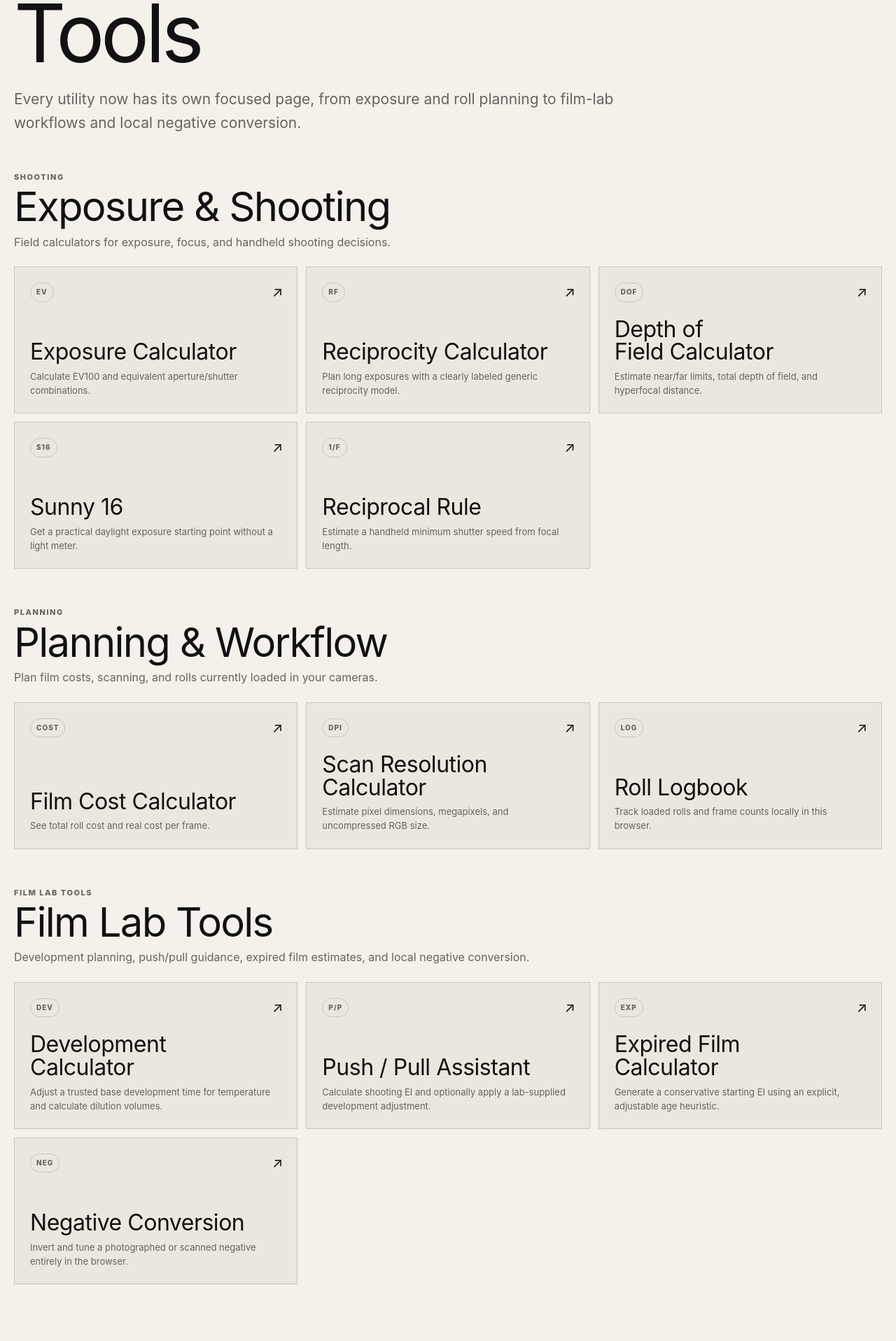
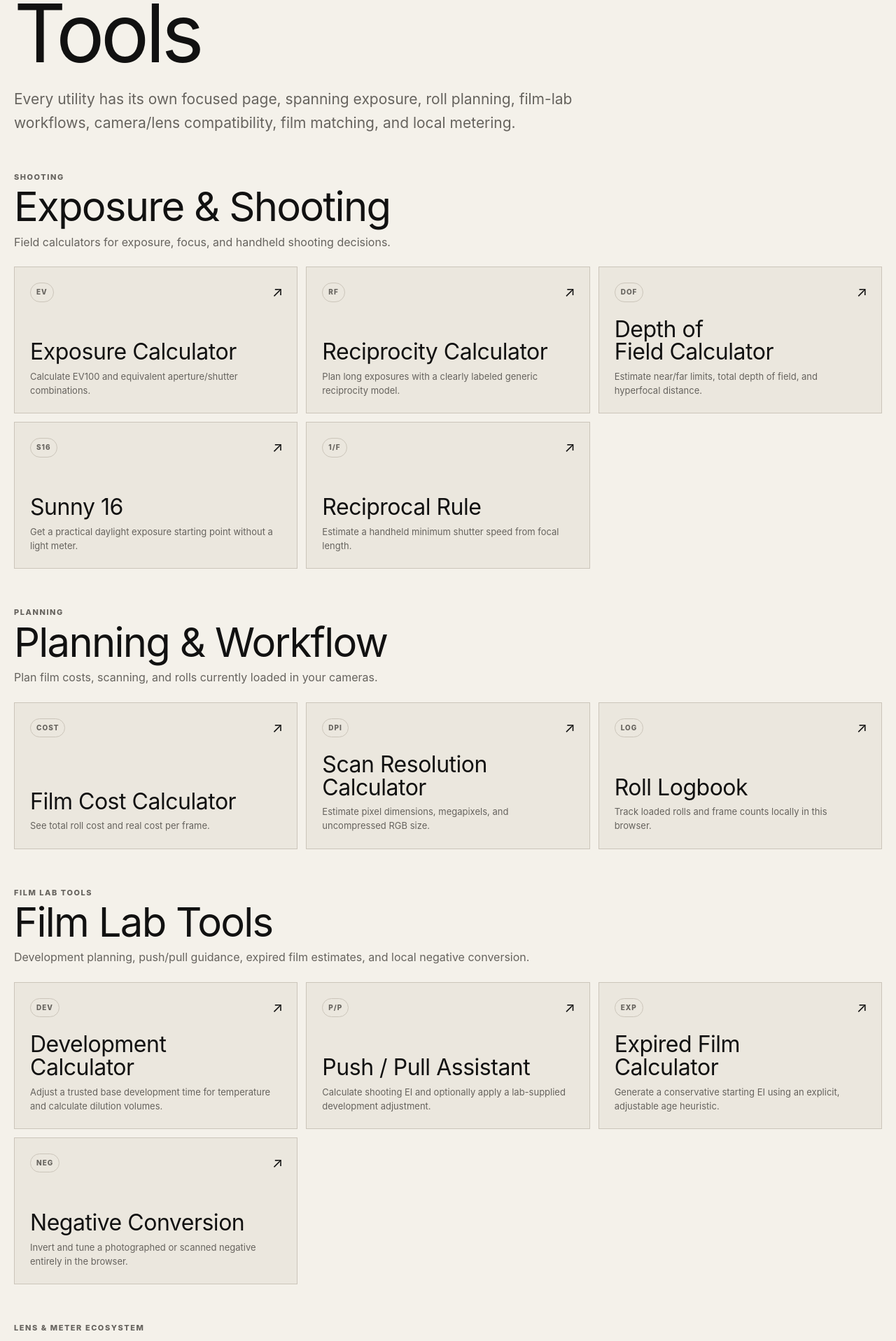
Before and after one commit to kzabCde/FilmIndex, a Next.js app: page /tools in a window 1280 px wide. Shown: the part 180-2097 px from the top of the page at 70% size. Built offline with nearby package versions, Linux system fonts and the light colour scheme.

Commit message:
feat: add ecosystem section to tool hub

```diff
--- a/app/tools/page.tsx
+++ b/app/tools/page.tsx
@@ -2,7 +2,7 @@ import Link from "next/link";
 import { parseLocale } from "@/lib/i18n";
 import { TOOL_CATALOG, TOOL_CATEGORY_LABELS, type ToolCategory } from "@/lib/tool-catalog";
 
-const categories: ToolCategory[] = ["shooting", "planning", "lab"];
+const categories: ToolCategory[] = ["shooting", "planning", "lab", "ecosystem"];
 
 export default async function ToolsPage({ searchParams }: { searchParams: Promise<Record<string, string | string[] | undefined>> }) {
   const params = await searchParams;
@@ -14,7 +14,7 @@ export default async function ToolsPage({ searchParams }: { searchParams: Promis
       <header className="tool-hub-header">
         <p className="eyebrow">Analog photography toolkit</p>
         <h1>Tools</h1>
-        <p>{isTh ? "เครื่องมือทั้งหมดถูกแยกเป็นหน้าเฉพาะแล้ว เพื่อใช้งานบนมือถือได้ง่ายขึ้น ตั้งแต่การตั้งค่าแสง วางแผนม้วนฟิล์ม ไปจนถึงงานห้องล้างและการแปลงเนกาทีฟแบบ local" : "Every utility now has its own focused page, from exposure and roll planning to film-lab workflows and local negative conversion."}</p>
+        <p>{isTh ? "เครื่องมือทั้งหมดถูกแยกเป็นหน้าเฉพาะ ตั้งแต่ค่าแสง วางแผนม้วนฟิล์ม งานห้องล้าง ไปจนถึงการตรวจกล้อง/เลนส์ แนะนำฟิล์ม และ Advanced Light Meter แบบ local" : "Every utility has its own focused page, spanning exposure, roll planning, film-lab workflows, camera/lens compatibility, film matching, and local metering."}</p>
       </header>
 
       <div className="tool-hub-sections">
@@ -24,7 +24,7 @@ export default async function ToolsPage({ searchParams }: { searchParams: Promis
           return (
             <section className="tool-hub-section" key={category}>
               <header>
-                <p className="eyebrow">{category === "lab" ? "Film Lab Tools" : category === "planning" ? "Planning" : "Shooting"}</p>
+                <p className="eyebrow">{category === "lab" ? "Film Lab Tools" : category === "planning" ? "Planning" : category === "ecosystem" ? "Lens & Meter Ecosystem" : "Shooting"}</p>
                 <h2>{isTh ? label.th : label.en}</h2>
                 <p>{isTh ? label.descriptionTh : label.descriptionEn}</p>
               </header>
```
